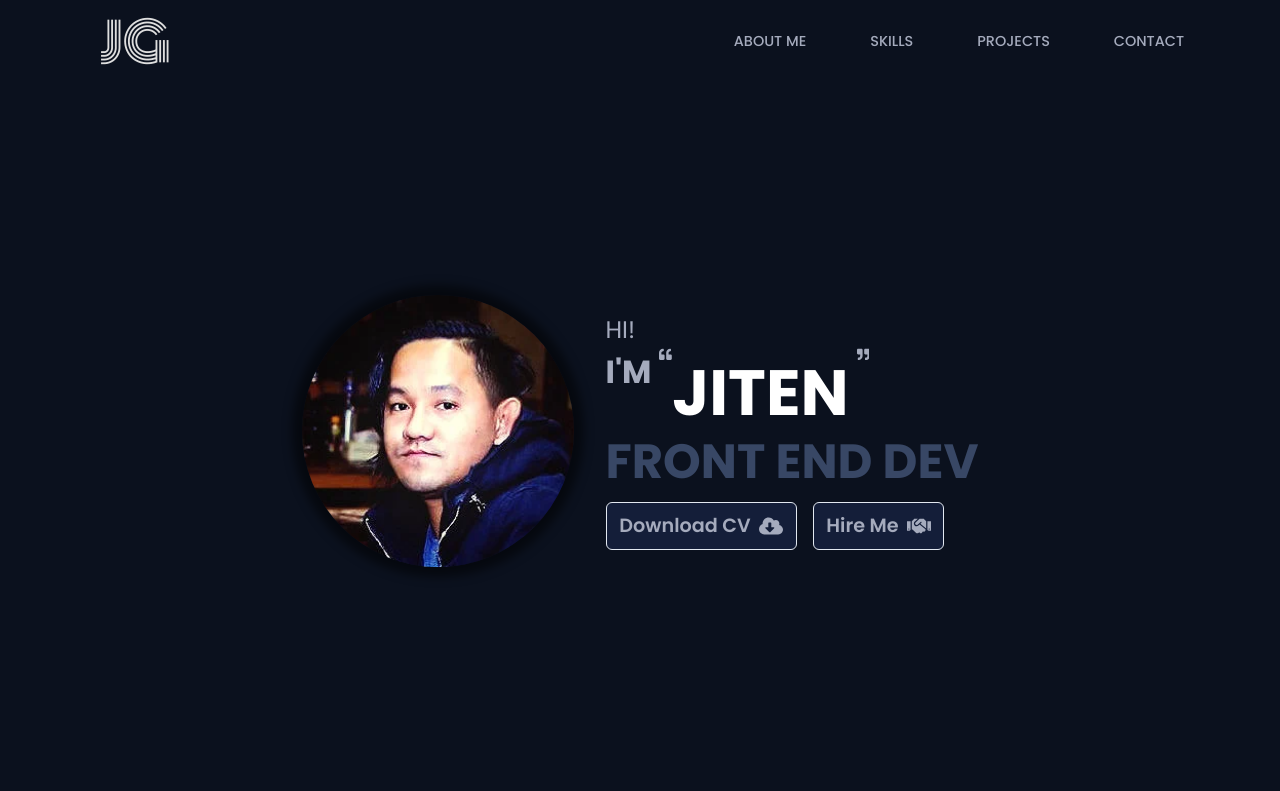
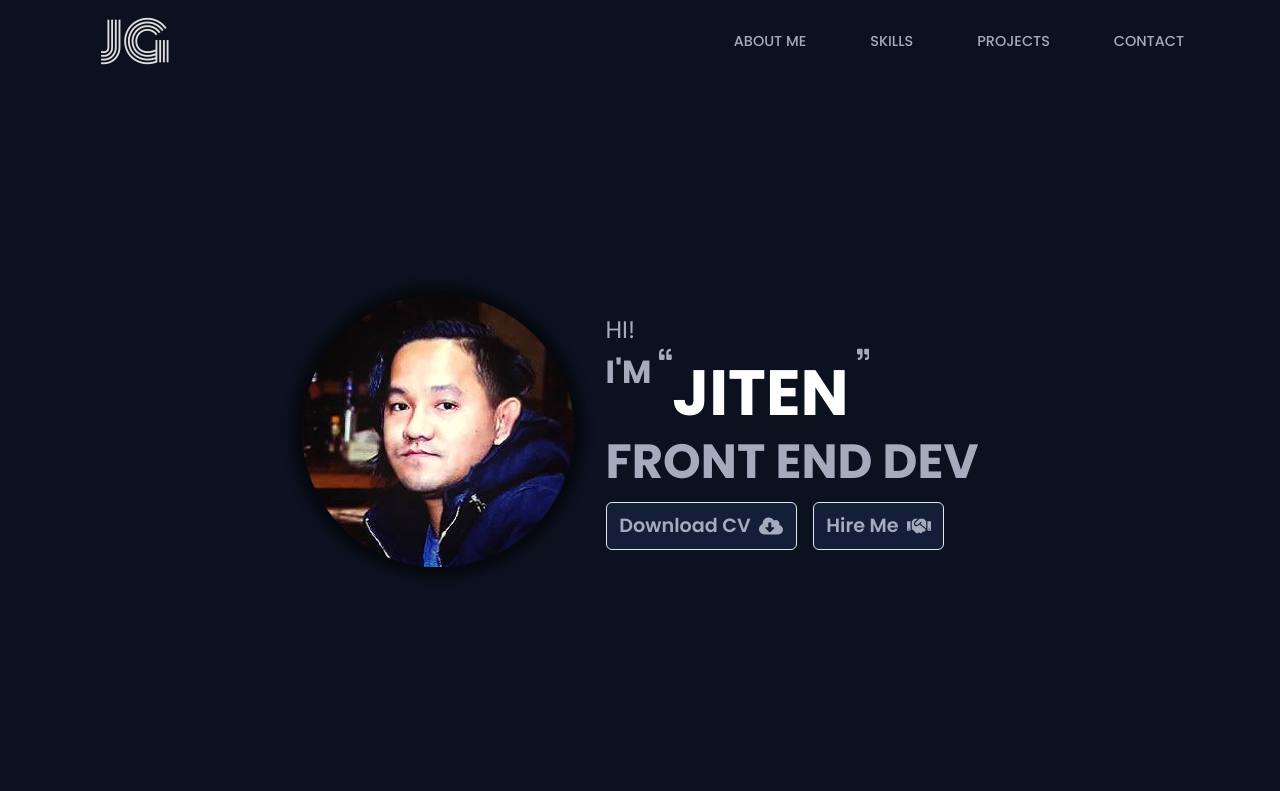
Before and after one commit to zeetaengrg/portfolio, a Next.js app: page / in a window 1280 px wide. Shown: the top 791 px of the page. Built offline with nearby package versions, Linux system fonts and the light colour scheme.

Commit message:
fix(accessibility): color of Front End Dev text modified

```diff
--- a/components/layouts/Intro/Intro.jsx
+++ b/components/layouts/Intro/Intro.jsx
@@ -102,7 +102,6 @@ const Intro = () => {
                                 fontSize={{ base: "2.5rem", md: "3rem" }}
                                 fontWeight="bold"
                                 lineHeight="1"
-                                color="#384765"
                             >
                                 Front End Dev
                             </Text>
```
